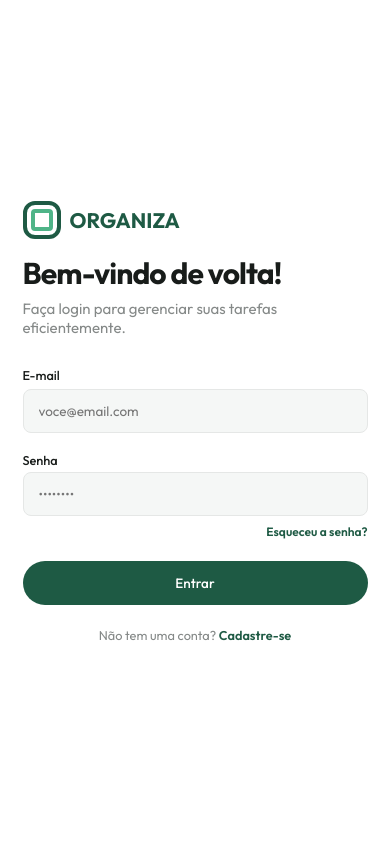
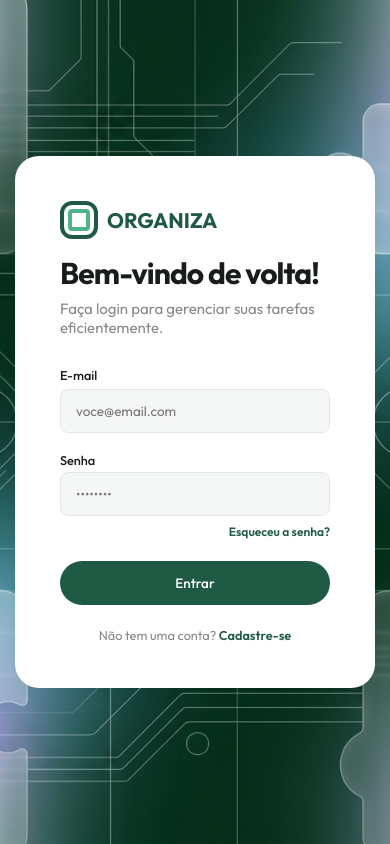
Before and after one commit to silvajeanderson165-creator/organiza-dashboard-full, a React (Vite) app in the folder frontend/: page /login in a window 390 px wide. Built offline with nearby package versions, Linux system fonts and the light colour scheme; no server answers.

Commit message:
fix: card de login flutuando centralizado no mobile

```diff
--- a/frontend/src/index.css
+++ b/frontend/src/index.css
@@ -512,14 +512,8 @@ body {
 /* Auth responsivo - Mobile */
 @media (max-width: 1024px) {
   .auth-wrapper {
-    max-width: 100%;
-    min-height: 100vh;
-    border-radius: 0;
-    box-shadow: none;
-    display: flex;
-    flex-direction: column;
-    justify-content: center;
-    padding: 2rem 1.5rem;
+    max-width: 420px;
+    margin: 2rem auto;
   }
 }
 
@@ -597,9 +591,7 @@ body {
 /* Tablet & Smaller Desktop */
 @media (max-width: 1024px) {
   body {
-    padding: 0;
-    align-items: stretch;
-    justify-content: stretch;
+    padding: 1rem;
   }
 
   .app-frame {
```
